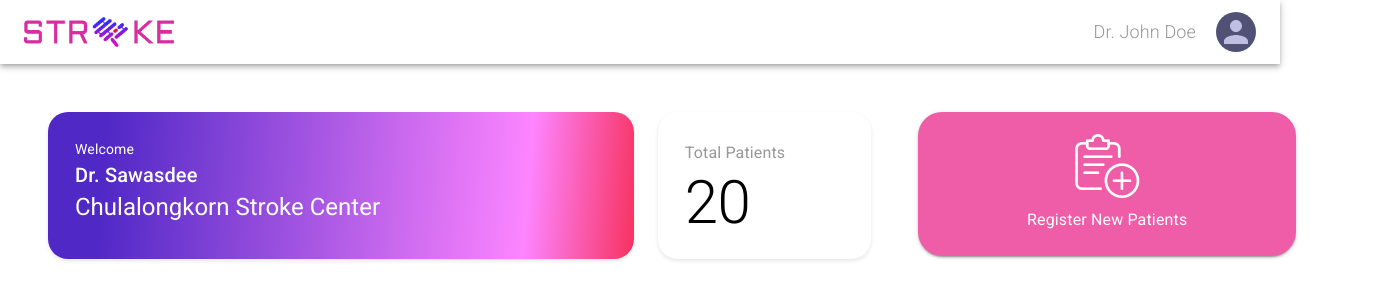
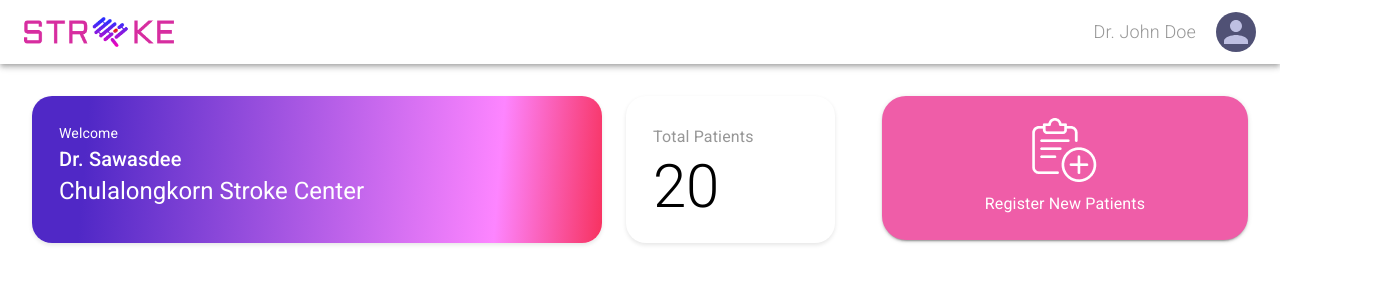
Before and after one commit to cu-devclub/app4stroke_front, a React (Create React App) app: page /home in a window 1280 px wide. Shown: the top 300 px of the page, 1376 px wide, since content can reach past the window. Built offline with nearby package versions, Linux system fonts and the light colour scheme.

Commit message:
edit Assets

```diff
--- a/src/Pages/home/Components/Header.tsx
+++ b/src/Pages/home/Components/Header.tsx
@@ -3,7 +3,7 @@ import { createStyles, makeStyles, Theme } from "@material-ui/core/styles";
 import AppBar from "@material-ui/core/AppBar";
 import Toolbar from "@material-ui/core/Toolbar";
 import Typography from "@material-ui/core/Typography";
-import strokeLogo from "../../../assets/stroke.png";
+import strokeLogo from "../../../Assets/stroke.png";
 import PersonIcon from "@material-ui/icons/Person";
 import Avatar from "@material-ui/core/Avatar";
 
--- a/src/Pages/home/Components/Title.tsx
+++ b/src/Pages/home/Components/Title.tsx
@@ -3,14 +3,14 @@ import Box from "@material-ui/core/Box";
 import Button from "@material-ui/core/Button";
 import Typography from "@material-ui/core/Typography";
 import { createStyles, makeStyles } from "@material-ui/core/styles";
-import AddIcon from "../../../assets/add.png";
+import AddIcon from "../../../Assets/add.png";
 
 //todo Style
 const useStyle = makeStyles(() =>
   createStyles({
     root: {
-      width: "100%",
-      padding: "48px",
+      width: "95%",
+      padding: "32px",
     },
 
     //! Box
@@ -53,7 +53,6 @@ const useStyle = makeStyles(() =>
       height: "144px",
       borderRadius: "24px",
       marginLeft: "47px",
-      marginRight: "32px",
     },
   })
 );
```
